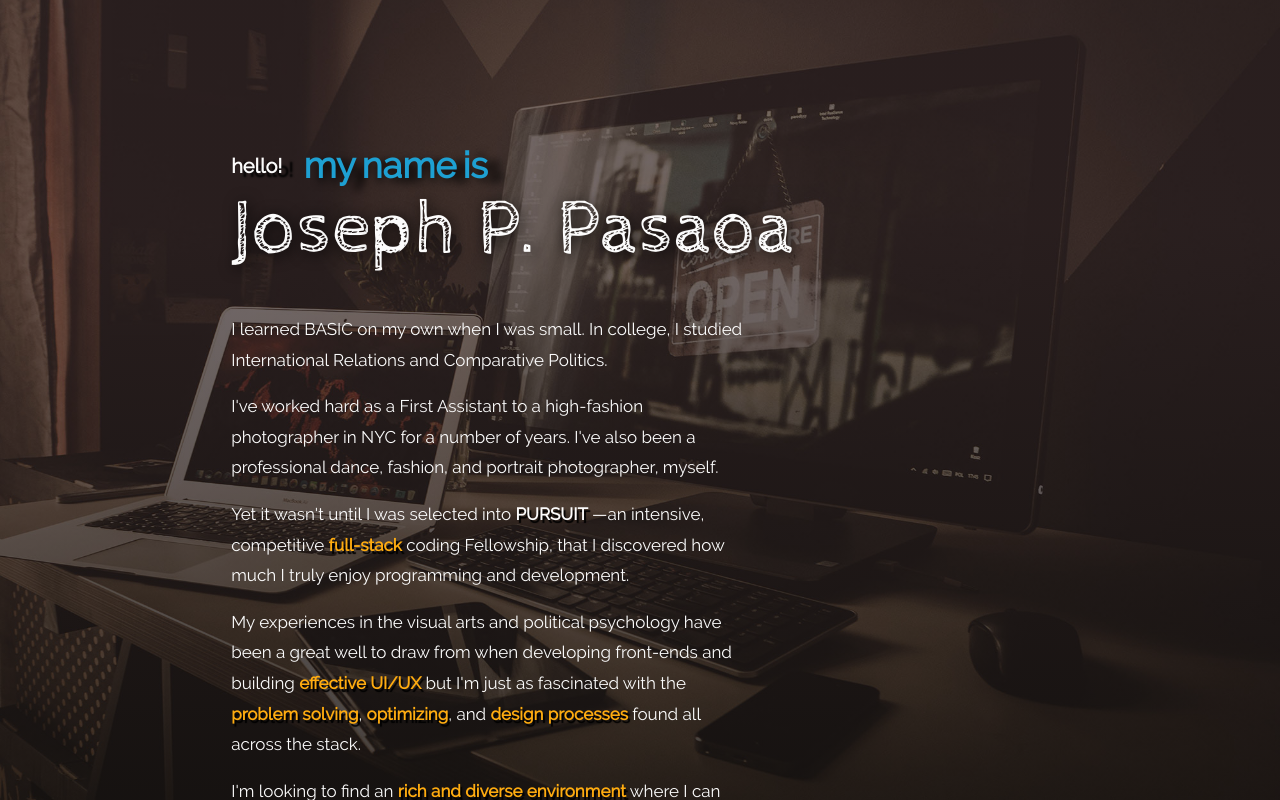
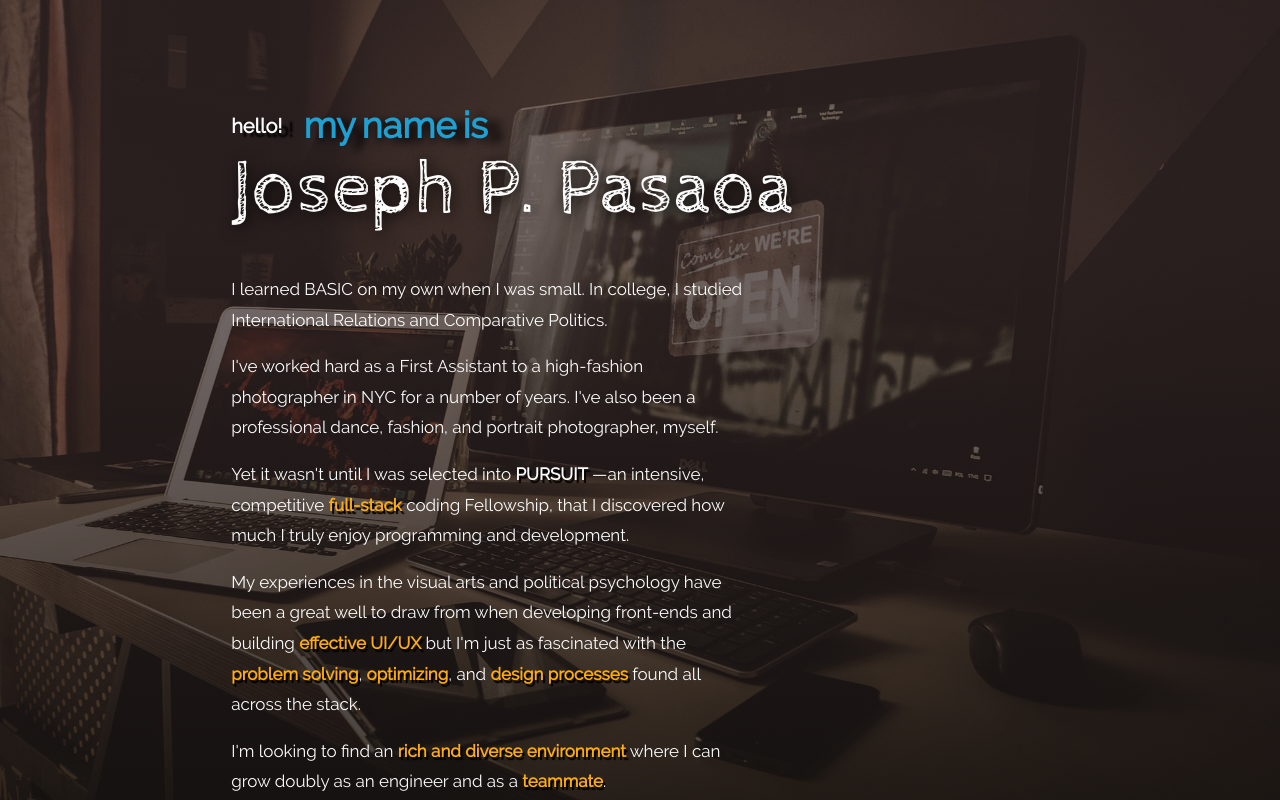
Before and after one commit to joseph-p-pasaoa/portfolio_site, a React (Create React App) app: page / in a window 1280 px wide. Built offline with nearby package versions, Linux system fonts and the light colour scheme; no server answers.

Commit message:
raise home aboutme

```diff
--- a/src/App.scss
+++ b/src/App.scss
@@ -586,7 +586,7 @@ h5 {
     padding: 11rem var(--space-lrg) 6rem var(--pad-pageleft);
 
     &.page--home {
-        padding-top: 15.6rem;
+        padding-top: 11.6rem;
     }
 }
 
```
